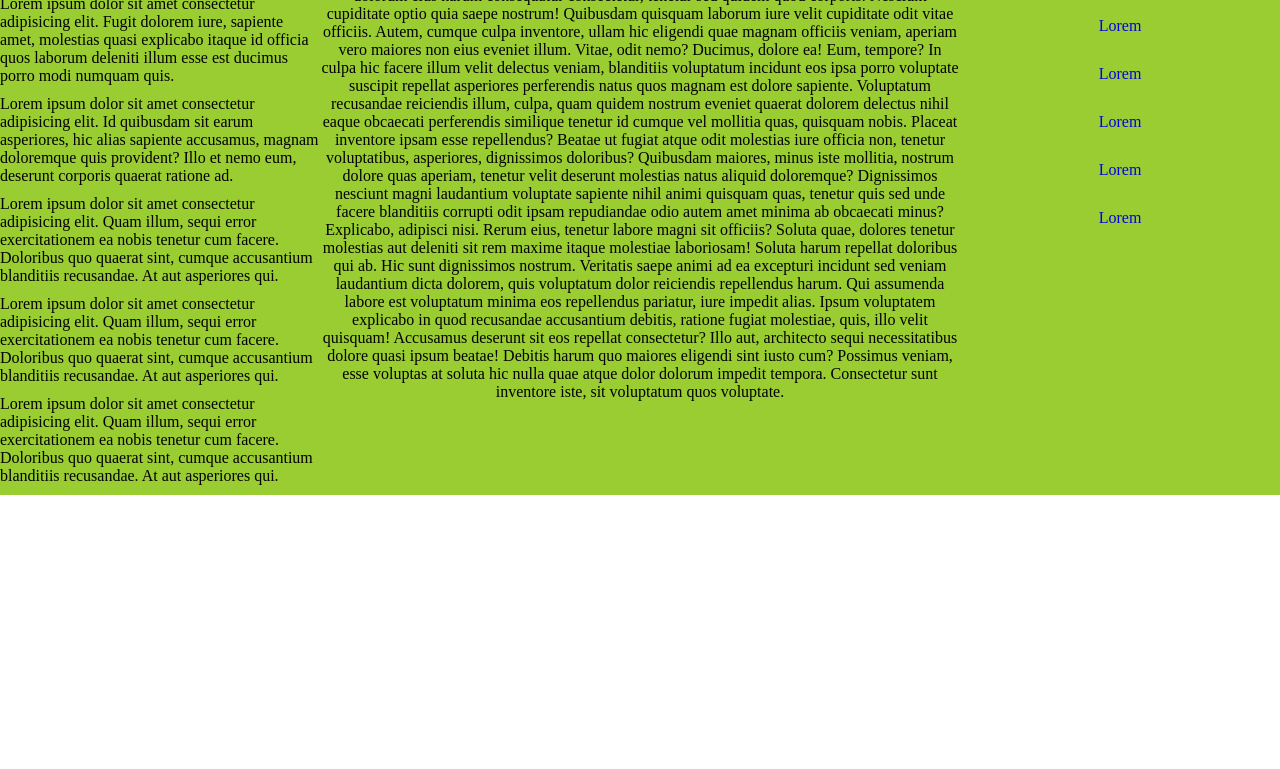
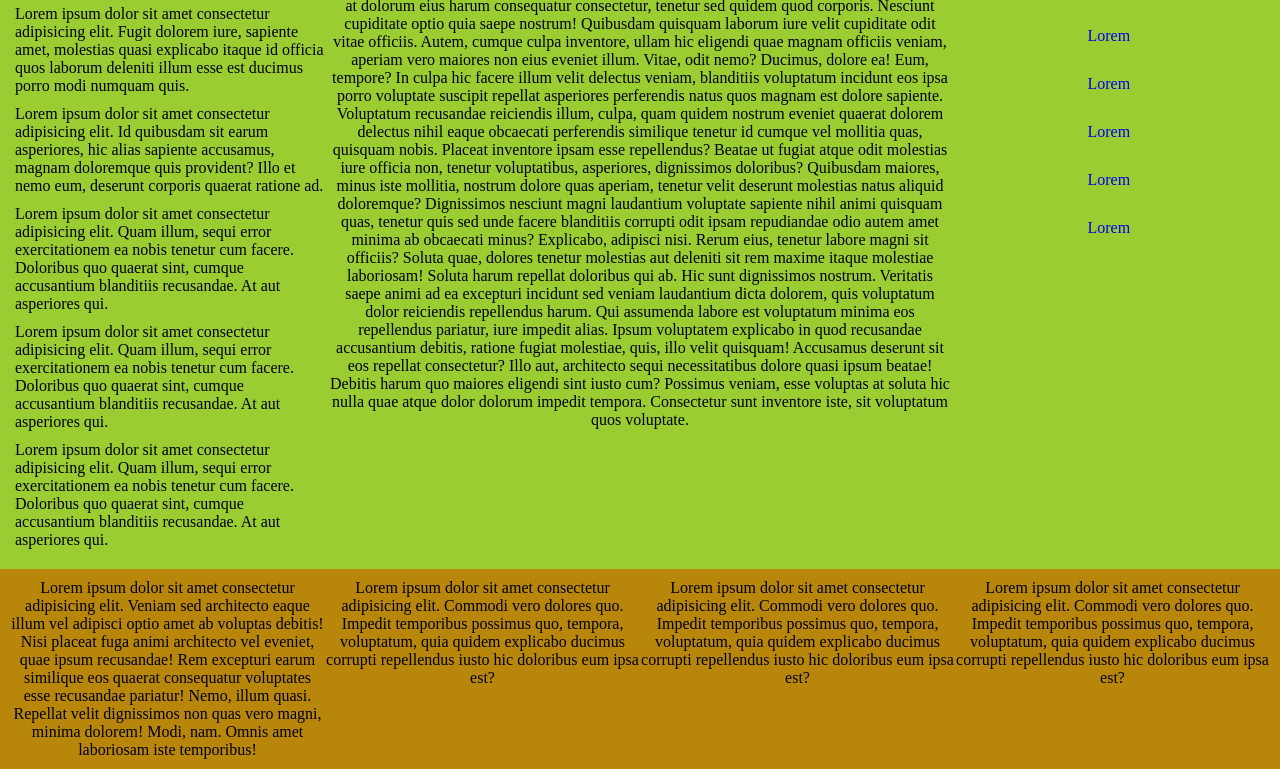
Before and after one commit to NBhey/Otus-lesson-19, a website built with webpack: page index.html in a window 1280 px wide. Shown: the part 282-1051 px from the top of the page. Before the commit the page ends 800 px from the top, so only its background shows below. Built offline with nearby package versions, Linux system fonts and the light colour scheme.

Commit message:
finished footer

```diff
--- a/index.html
+++ b/index.html
@@ -89,7 +89,13 @@
           </ul>
         </nav>
       </main>
-      <footer class="footer"></footer>
+      <footer class="footer">
+        <p>Lorem ipsum dolor sit amet consectetur adipisicing elit. Veniam sed architecto eaque illum vel adipisci optio amet ab voluptas debitis! Nisi placeat fuga animi architecto vel eveniet, quae ipsum recusandae!
+        Rem excepturi earum similique eos quaerat consequatur voluptates esse recusandae pariatur! Nemo, illum quasi. Repellat velit dignissimos non quas vero magni, minima dolorem! Modi, nam. Omnis amet laboriosam iste temporibus!</p>
+        <p>Lorem ipsum dolor sit amet consectetur adipisicing elit. Commodi vero dolores quo. Impedit temporibus possimus quo, tempora, voluptatum, quia quidem explicabo ducimus corrupti repellendus iusto hic doloribus eum ipsa est?</p>
+        <p>Lorem ipsum dolor sit amet consectetur adipisicing elit. Commodi vero dolores quo. Impedit temporibus possimus quo, tempora, voluptatum, quia quidem explicabo ducimus corrupti repellendus iusto hic doloribus eum ipsa est?</p>
+        <p>Lorem ipsum dolor sit amet consectetur adipisicing elit. Commodi vero dolores quo. Impedit temporibus possimus quo, tempora, voluptatum, quia quidem explicabo ducimus corrupti repellendus iusto hic doloribus eum ipsa est?</p>
+      </footer>
     </div>
 
     <script src="./src/index.js"></script>
--- a/src/style/style.css
+++ b/src/style/style.css
@@ -48,24 +48,35 @@ h2 {
 }
 
 .main {
-margin: 0 auto;  display: grid;
+  margin: 0 auto;
+  padding: 10px 15px;
+  display: grid;
   grid-template-columns: 0.5fr 1fr 0.5fr;
   background-color: yellowgreen;
   height: auto;
 }
-.history-product{
+.history-product {
   /* background-color: darkorchid; */
 }
 .history-product > p {
   margin-bottom: 10px;
 }
-.content{
+.content {
   text-align: center;
 }
-.other-product{
+.other-product {
   /* background-color:springgreen ; */
 }
-.other-product > ul > li{
+.other-product > ul > li {
   text-align: center;
   margin-bottom: 30px;
 }
+
+.footer {
+  margin: 0 auto;
+  padding: 10px;
+  text-align: center;
+  display: grid;
+  grid-template-columns: repeat(4, 1fr);
+  background-color: darkgoldenrod;
+}
```
